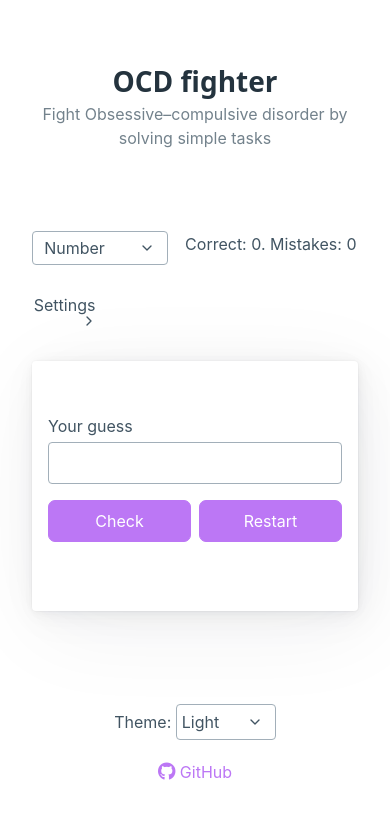
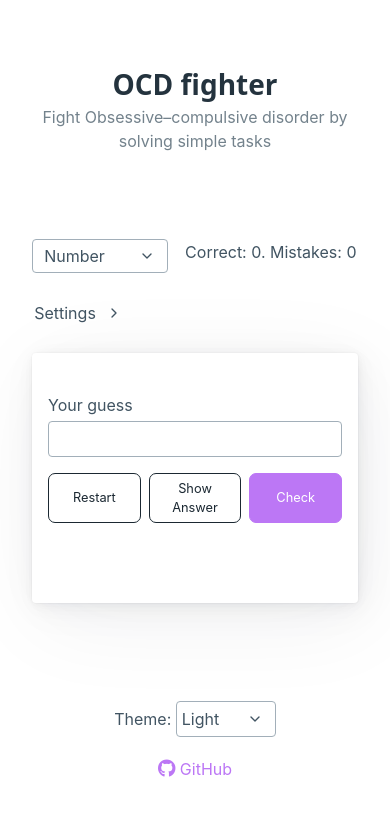
Before and after one commit to navalnica/akr, a Svelte app: page / in a window 390 px wide. Both pictures are taken after a click on the button "Ready". Shown: the top 818 px of the page. Built offline with nearby package versions, Linux system fonts and the light colour scheme.

Commit message:
upd layout

```diff
--- a/src/App.svelte
+++ b/src/App.svelte
@@ -3,7 +3,6 @@
 
 	let visibleTask = true;
 	let visibleGuess = false;
-	let visibleResult = false;
 
 	let guess = '';
 	let resultText = '';
@@ -61,10 +60,11 @@
 	function readyToGuess() {
 		visibleTask = false;
 		visibleGuess = true;
-		visibleResult = false;
 	}
 	function checkGuess() {
-		visibleResult = true;
+		let paragraphResult = document.getElementById('paragraphResult');
+		paragraphResult.style.visibility = "visible";
+
 		let inputGuess = document.getElementById('input-guess');
 
 		// forbid input field to accept non-digits except for separator
@@ -79,6 +79,9 @@
 			solved = true;
 			inputGuess.setAttribute('aria-invalid', 'false');
 			inputGuess.readOnly = true;
+
+			let btnShowAnswer = document.getElementById('button-show-answer')
+			btnShowAnswer.disabled = true;
 		}
 		else{
 			resultText = 'Mistake';
@@ -87,7 +90,8 @@
 		}
 	}
 	function hideResult() {
-		visibleResult = false;
+		let paragraphResult = document.getElementById('paragraphResult');
+		paragraphResult.style.visibility = "hidden";
 	}
 
 	function restart() {
@@ -96,6 +100,20 @@
 		visibleTask = true;
 		guess = '';
 		solved = false;
+
+		let paragraphResult = document.getElementById('paragraphResult');
+		paragraphResult.style.visibility = "hidden";
+	}
+
+	function showAnswer() {
+		resultText = targetSequence;
+		solved = true;
+
+		let inputGuess = document.getElementById('input-guess');
+		inputGuess.readOnly = true;
+
+		let paragraphResult = document.getElementById('paragraphResult');
+		paragraphResult.style.visibility = "visible";
 	}
 
 	let modes = [
@@ -158,14 +176,14 @@
 		{#if visibleGuess}
 			<label for='input-guess'>Your guess</label>
 			<!-- TODO: restrict input to numbers and separators only -->
-			<input type='text' id='input-guess' bind:value={guess} on:input={(e) => hideResult()}/>
+			<input type='text' id='input-guess' bind:value={guess} on:input={() => hideResult()}/>
 			<div id="guessButtonRow">
+				<button id='button-restart' class='contrast outline' on:click={restart}>Restart</button>
+				<button id='button-show-answer' class='contrast outline' on:click={showAnswer} disabled={solved}>Show Answer</button>
 				<button id='button-check' on:click={checkGuess} disabled={solved}>Check</button>
-				<button id='button-restart' on:click={restart}>Restart</button>
 			</div>
-		{#if visibleResult}
-			<p>{resultText}</p>
-		{/if}
+			<!-- Layout changes when paragraph gets visible -->
+			<p id="paragraphResult">{resultText}</p>
 	{/if}
 	</article>
 </div>
@@ -210,7 +228,7 @@
 		border: none;
 	}
 	#detailsAccordionSummary {
-		width: 20%;
+		width: clamp(90px, 20%, 20%);
 	}
 
 	#controlGroupSeparator {
@@ -248,6 +266,9 @@
 	#guessButtonRow > button {
 		flex: 1;
 	}
+	#paragraphResult {
+		visibility: hidden;
+	}
 
 	label {
 		text-align: left;
@@ -270,4 +291,10 @@
 		0%    {opacity: 0; }
 		100%  {opacity: 1; }
 	}
+
+	button {
+		border-radius: 7px;
+		font-weight: 370;
+		font-size: 0.8rem;
+	}
 </style>
--- a/src/app.css
+++ b/src/app.css
@@ -42,7 +42,7 @@
   -moz-osx-font-smoothing: grayscale;
   -webkit-text-size-adjust: 100%;
 
-  --form-element-spacing-vertical: 0.5rem;
+  --form-element-spacing-vertical: 0.3rem;
   --form-element-spacing-horizontal: 0.7rem;
 }
 
@@ -64,8 +64,3 @@ body {
   padding: 2rem;
   text-align: center;
 }
-
-button {
-  border-radius: 7px;
-  font-weight: 370;
-}
```
Also changed, not shown: 5 other files (tests, documents, lock files or other folders).
